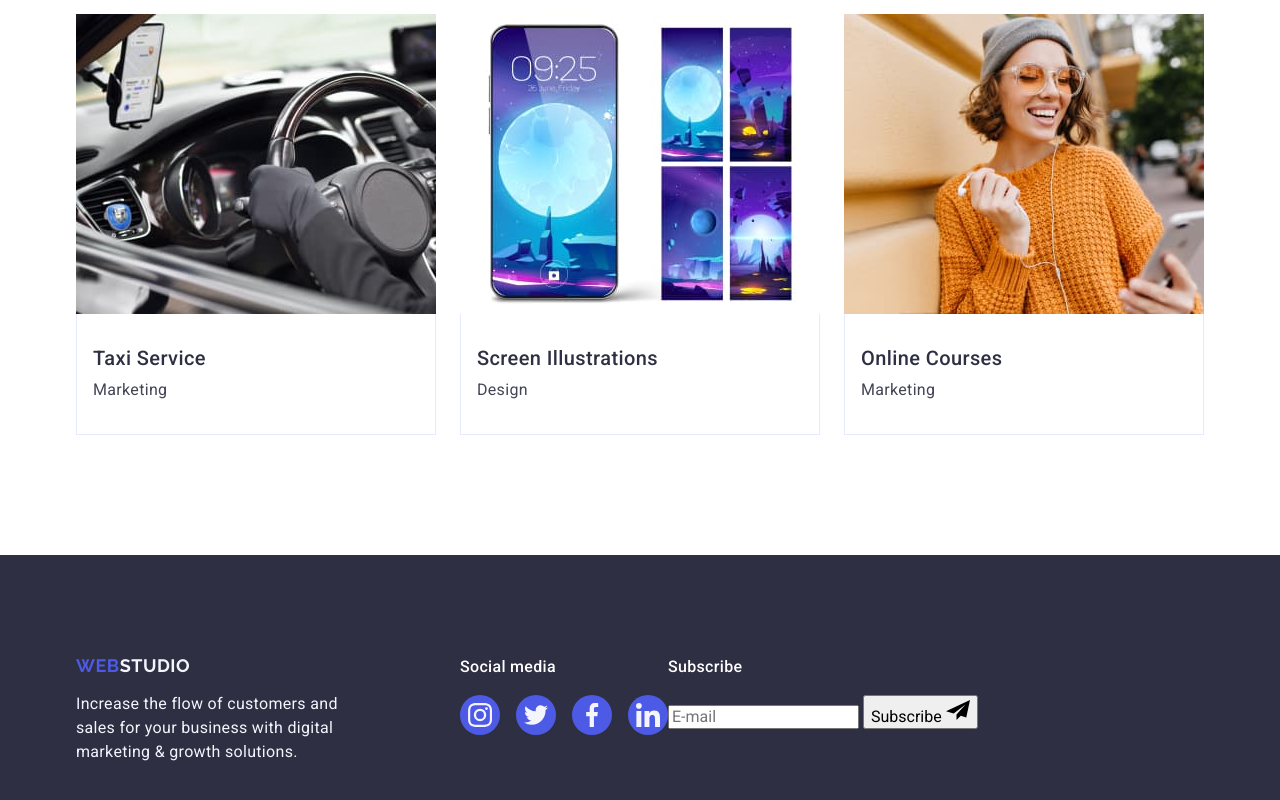
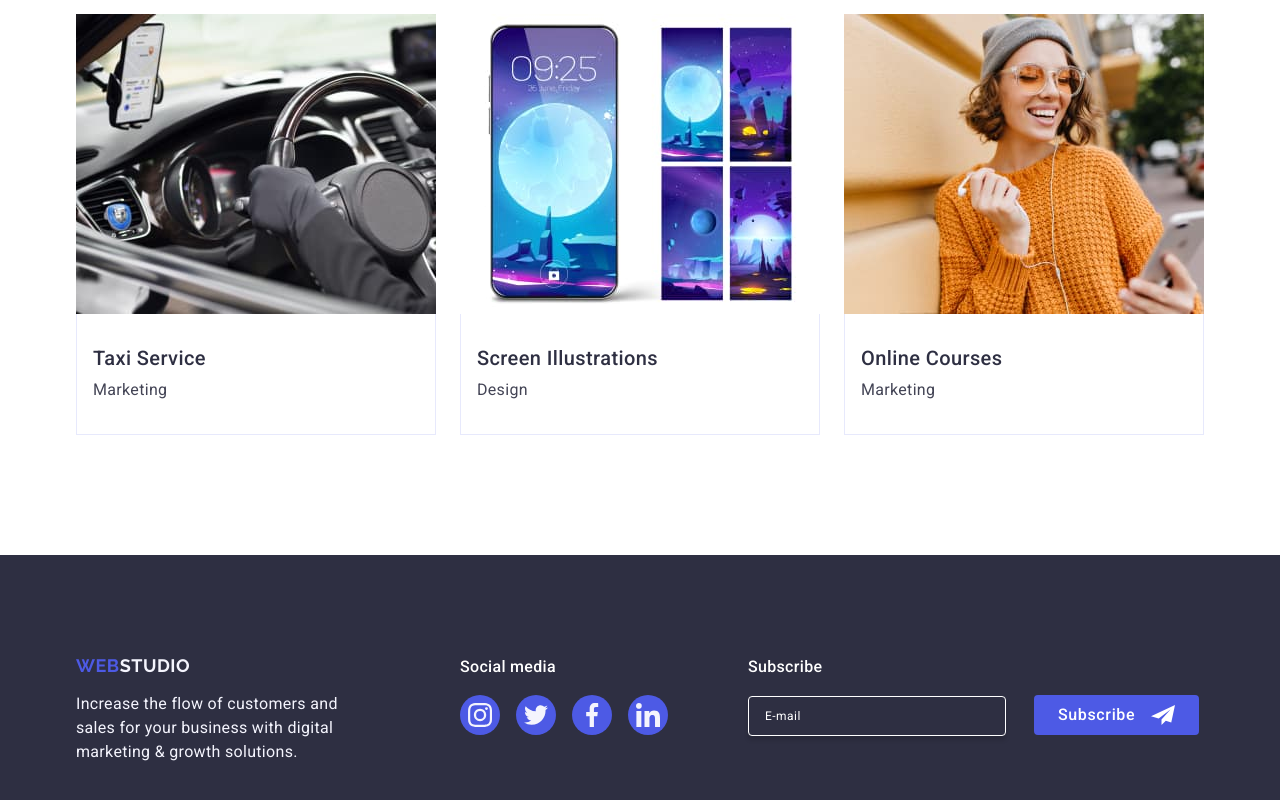
Before and after one commit to HrechanaAnaconda/goit-homework-05, a plain HTML site: page index.html in a window 1280 px wide. Shown: the part 2628-3428 px from the top of the page. Drawn offline with nearby package versions, Linux system fonts and the light colour scheme.

Commit message:
Update styles.css

```diff
--- a/css/styles.css
+++ b/css/styles.css
@@ -496,7 +496,6 @@ main {
 .footer-social-title {
   margin-bottom: 16px;
   color: #ffffff;
-  font-family: Roboto;
   font-size: 16px;
   font-weight: 500;
   line-height: 1.5;
@@ -527,6 +526,63 @@ main {
 .footer-social-link:focus {
   background-color: #31d0aa;
 }
+
+.subscribe-container {
+  margin-left: 80px;
+}
+
+.subscribe-input-field {
+  min-width: 258px;
+  height: 40px;
+  padding-left: 16px;
+  padding-top: 8px;
+  padding-bottom: 8px;
+  background-color: #2e2f42;
+  border: 1px solid #fff;
+  border-radius: 4px;
+  box-shadow: 0px 4px 4px 0px rgba(0, 0, 0, 0.15);
+  color: #fff;
+  font-size: 12px;
+  line-height: 2;
+  letter-spacing: 0.04em;
+}
+
+.subscribe-input-field::placeholder {
+  color: #fff;
+}
+
+.subscribe-input-field:focus {
+  outline: transparent;
+}
+
+.subscribe-btn {
+  display: inline-flex;
+  justify-content: center;
+  align-items: center;
+  min-width: 165px;
+  height: 40px;
+  padding: 8px 24px;
+  margin-left: 24px;
+  border: none;
+  border-radius: 4px;
+  background: #4d5ae5;
+  color: #fff;
+  font-size: 16px;
+  font-weight: 500;
+  line-height: 1.5;
+  letter-spacing: 0.04em;
+}
+
+.subscribe-btn:hover,
+.subscribe-btn:focus {
+  background-color: #404bbf;
+}
+
+.subscribe-icon {
+  margin-left: 16px;
+  fill: #ffffff;
+}
+
 /* ------------ Backdrop ------------ */
 .backdrop {
   position: fixed;
```
